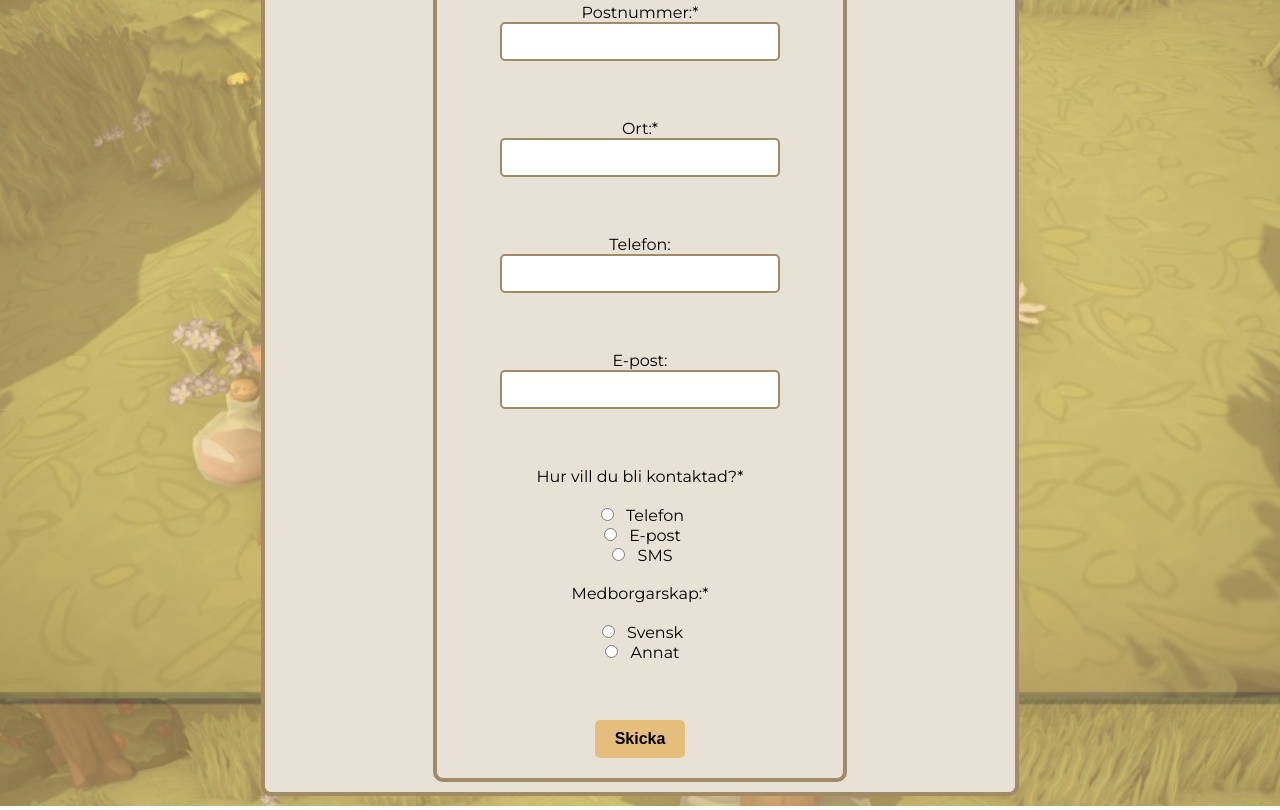
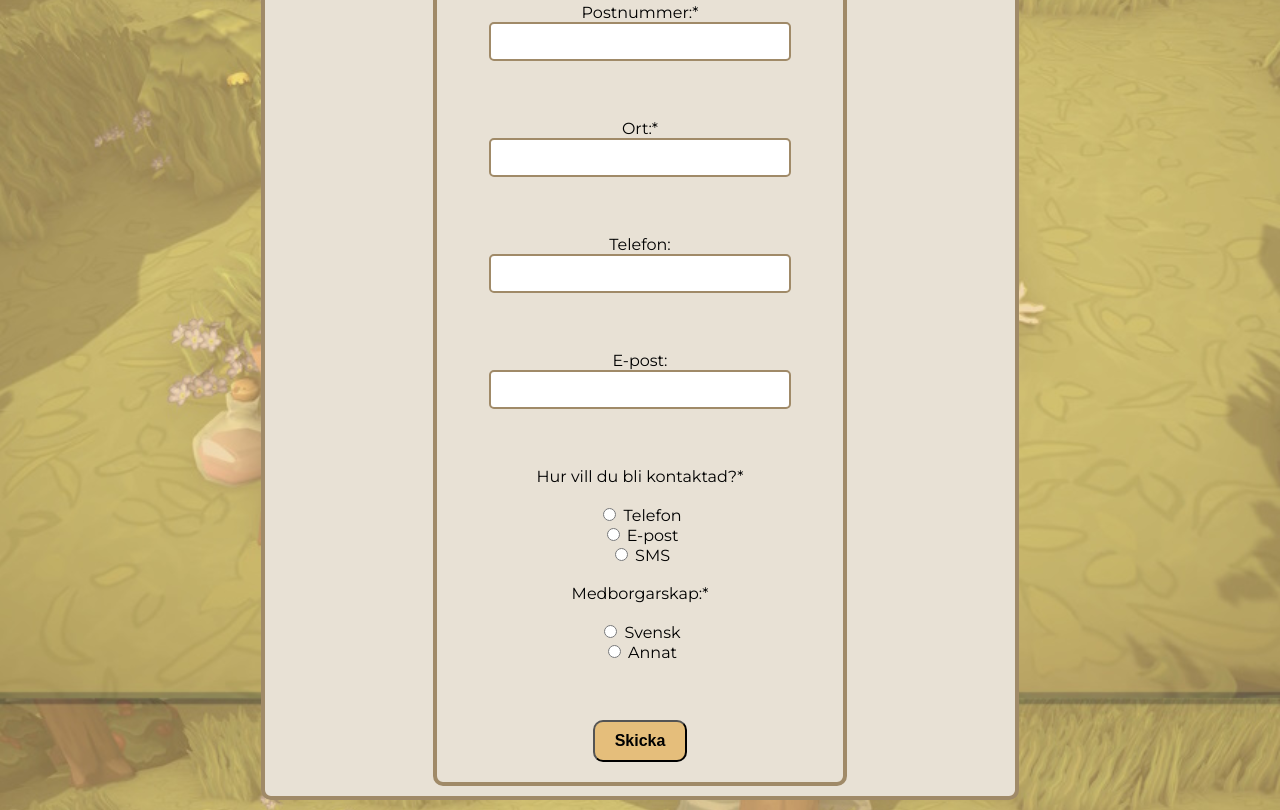
Before and after one commit to DannyAndersson/Webbutveckling-Final, a plain HTML site: page src/apply.html in a window 1280 px wide. Shown: the part 902-1712 px from the top of the page. Drawn offline with Linux system fonts and the light colour scheme; a web font is replaced by a local one.

Commit message:
final touchups and documentation fix - probably done?

```diff
--- a/src/apply.html
+++ b/src/apply.html
@@ -52,7 +52,6 @@
         <!-- End Header -->
 
         <!-- Main Section -->
-        <div class="main-flex-container">
         <div class="main-flex">
             <article class="bigger">
                 <h1>Apply</h1>
@@ -139,7 +138,6 @@
             </article>
         </div>
     </div>
-    </div>
 
     <!-- Scripts & Miscallenous -->
 
--- a/src/styling/apply.css
+++ b/src/styling/apply.css
@@ -34,61 +34,43 @@ form {
     border-radius: 10px; /* Rounded corners in accordance with style guidelines - 10px. */
 }
 
-/* Text fields and other input fields */
+/* Styling for the text form fields */
 form input[type="text"],
 form input[type="tel"],
 form input[type="email"] {
-    padding: 10px; /* Padding inside text fields */
-    border: 2px solid #A08A68; /* Border color */
-    border-radius: 5px; /* Rounded corners */
-    width: 70%; /* Adjusted width for a better layout */
+    padding: 10px;
+    border: 2px solid #A08A68;
+    border-radius: 5px;
+    width: 76%;
     margin-bottom: 20px; /* Space between input fields */
 }
 
-/* Radio buttons and checkboxes */
-.radio-checkbox-group {
-    display: flex;
-    justify-content: center;
-    align-items: center;
-    gap: 15px; /* Space between radio buttons/checkboxes */
-}
+/* Submit button */
+form input[type="submit"] {
+    padding: 10px 20px; /* Padding for button */
+    margin-top: 20px;
 
-/* Labels for radio buttons and checkboxes */
-form input[type="radio"],
-form input[type="checkbox"] {
-    margin-right: 8px; /* Space between button/checkbox and label */
-}
+    cursor: pointer;
 
-/* Accent coloring for submit button */
-form input[type="submit"] {
-    background-color: #E5BE7B; /* Accent color */
-    color: #000000; /* Contrasting text color */
-    border: none; /* No border for the submit button */
-    padding: 10px 20px; /* Padding for button */
+    border-radius: 10px;
+
     font-size: 16px; /* Larger font size for better readability */
     font-weight: bold; /* Bold text for emphasis */
-    border-radius: 5px; /* Rounded corners */
-    cursor: pointer;
-    margin-top: 20px;
+
+    background-color: #E5BE7B;  /* Light background colour */
+    color: #000000;
 }
 
 /* Hover effect for the submit button */
 form input[type="submit"]:hover {
-    background-color: #FFD800; /* Slightly darker shade on hover */
+    background-color: #FFD800; /* Change to accent colour */
 }
 
 /* Style for the conditional field (hidden by default) */
 #annat-land {
-    display: none; /* Initially hidden */
-    margin-top: 15px; /* Space above the conditional field */
+    display: none;      /* Initially hidden, shown by apply.js if "Medborgarskap: Annat" is selected */
+    margin-top: 15px;   /* Space above the conditional field */
 }
-
-/* Specific style for the header */
-h2 {
-    color: #E5BE7B; /* Matching header/footer color */
-    font-size: 24px; /* Larger font size for the header */
-}
-
 
 /* Media queries for desktop, apply page. */
 @media (min-width: 768px) {
@@ -100,6 +82,6 @@ h2 {
 /* Media queries for mobile, apply page. */
 @media (max-width: 768px) {
     form {
-        width: 80%;
+        width: 80%; /* mobile has a lot less space to work with, so occupy more of the screen */
     }
 }
--- a/src/styling/curriculum.css
+++ b/src/styling/curriculum.css
@@ -1,72 +1,43 @@
-/* This page is kind of messy, so let's start with a clean slate. Make sure the header style goes AFTER this. */
-* {
-    margin: 0;
-    padding: 0;
+*{
     box-sizing: border-box;
 }
 
 /* Main container styles */
-.main-flex-container {
-    display: block;
-    text-align: center;
+.main-flex {
     margin-top: 1%;
+    justify-content: center;
 }
 
+/* Sections are collapsible on this page. */
 section{
     display: block;
     width: 97%;
     justify-content: space-between;
 }
 
-/* Section header styles */
+/* Section header is clicked to reveal/hide sections. */
 .section-header {
+    width:100%;
+
+    padding: 10px;
+    margin-bottom: 10px;
+
+    border: 4px solid #A08A68;
+    border-radius: 10px;
+
+    text-align: left;
     background-color: #E8E1D5;
-    padding: 10px;
-    border: 2px solid #A08A68;
-    margin-bottom: 10px;
-    width:100%;
-    border-radius: 10px;
-    text-align: left;
 }
 .section-header:hover{
-    cursor: pointer;
-
+    cursor: pointer; /* Change cursor to pointer on hover so they know it's clickable */
 }
 
+/* Header text sizes */
 .section-header h1 {
     font-size: 24px;
 }
-
 .section-header h3 {
     font-size: 16px;
-}
-
-/* Article styles */
-article {
-    border: 2px solid #A08A68;
-    background-color: #E8E1D5;
-    padding: 10px;
-    margin-bottom: 10px;
-    text-align: left;
-    border-radius: 10px;
-}
-
-article h3 {
-    font-size: 20px;
-    margin-bottom: 5px;
-}
-
-article p {
-    margin-bottom: 10px;
-}
-
-article ul {
-    margin-bottom: 10px;
-}
-
-article ul li {
-    list-style-type: disc;
-    margin-left: 20px;
 }
 
 /* Hide collapsible sections by default */
@@ -85,7 +56,29 @@ article ul li {
     margin-bottom: 10px;
 }
 
-/* Style for the expanded state */
+/* Style for the expanded state, this is applied to sections when their headers are clicked */
 .collapsible-expanded {
     display: block;
 }
+
+/* Articles are children of sections, they contain the actual data */
+article {
+    padding: 10px;
+    margin-bottom: 10px;
+
+    border: 2px solid #A08A68;
+    border-radius: 10px; /* style guidelines */
+
+    text-align: left;
+    background-color: #E8E1D5;
+}
+
+/* UL was slightly too far from the article bottom */
+article ul {
+    margin-bottom: 10px;
+}
+
+/* increase list margin to left side */
+article ul li {
+    margin-left: 20px;
+}
--- a/src/styling/findus.css
+++ b/src/styling/findus.css
@@ -1,22 +1,35 @@
+*{
+    box-sizing: border-box;
+}
 
-.contact-info{
-    display: flex;
-    justify-content: left;
+.main-flex{
+    justify-content: center;
 }
+
+/* Contact info article */
+/* Reset list style */
 .contact-info ul{
+    padding: 0;
+
     list-style-type: none;
-    padding: 0;
 }
+
 .contact-info ul li{
     display: flex;
+    padding: 10px;
+
     align-items: center;
-    padding: 10px;
+
 }
+
+/* Not very happy about this. Set the image size to 50x50px */
 .contact-info ul li img{
     width: 50px;
     height: 50px;
     margin-right: 10px;
 }
+
+/* Reset a tag styling. */
 .contact-info ul li a{
     text-decoration: none;
     color: #000000;
@@ -25,6 +38,11 @@
 
 /* Media queries for desktop, find us page. */
 @media (min-width: 768px) {
+    /*
+        We use "smaller" and "bigger" classes to set the width of the article boxes in relation to each other.
+        This is to make the page look more visually appealing and fit more content on the screen.
+        We assign flex-basis on a per-page basis based on what fits the content best.
+    */
     .smaller{
       flex-basis: calc(5.00% - 10px); /* 33.33% width for each info box with margin */
     }
@@ -36,17 +54,17 @@
 /* Media queries for mobile, find us page. */
 @media (max-width: 768px) {
     .contact-info {
-        display: flex;
-        justify-content: center;
-        align-items: center;
         text-align: left;
     }
 
     .contact-info ul li a {
-        text-decoration: none;
-        color: #000000;
         word-break: break-all; /* This caused me a lot of trouble. */
-        font-size: 18px;
+        font-size: 18px;       /* Decrease font size because the screen is teeny. */
+    }
+
+    .main-flex{
+        /* For some reason, the flexbox is not centered on mobile. */
+        box-sizing: border-box;
     }
 
 }
--- a/src/styling/header-style.css
+++ b/src/styling/header-style.css
@@ -1,13 +1,8 @@
+/* The header styling is split into two parts: desktop and mobile. */
+
 /*
-- Styling guidelines & pallettes -
-#E8E1D5 - Content background
-#000000 - Content outline
-#A08A68 - Border/Logo Outline
-#E5BE7B - Header/Footer
-#FFD800 - Accent
+Header for desktop navbar - occupy full width of page top
 */
-
-/* Header for desktop navbar - occupy full width of page top */
 .header-desktop{
     background-color: #E5BE7B;
     border: 4px solid #A08A68;
@@ -52,12 +47,16 @@
     color: #FFD800;
 }
 
-/* Header for mobile navbar */
+/*
+Header for mobile navbar
+*/
 .header-mobile{
+    padding: 20px;
+
+    border: 4px solid #A08A68;
+    border-radius: 10px;
+
     background-color: #E5BE7B;
-    border: 4px solid #A08A68;
-    padding: 20px;
-    border-radius: 10px;
 }
 
 .header-mobile .header-logo{
@@ -108,7 +107,7 @@
 }
 
 /* Query for mobile view */
-@media only screen and (max-width: 1364px) {
+@media only screen and (max-width: 1365px) {
     .header-desktop{
         display: none;
     }
@@ -118,7 +117,7 @@
 }
 
 /* Query for desktop view */
-@media only screen and (min-width: 1365px) {
+@media only screen and (min-width: 1366px) {
     .header-desktop{
         display: block;
     }
@@ -126,10 +125,3 @@
         display: none;
     }
 }
-
-/* Query for general small screens but not mobile */
-@media only screen and (max-width: 1365px) {
-    .header-desktop ul li{
-        margin: 3.5%;
-    }
-}
--- a/src/styling/home.css
+++ b/src/styling/home.css
@@ -1,5 +1,10 @@
 /* Media queries for desktop, home page. */
 @media (min-width: 768px) {
+  /*
+      We use "smaller" and "bigger" classes to set the width of the article boxes in relation to each other.
+      This is to make the page look more visually appealing and fit more content on the screen.
+      We assign flex-basis on a per-page basis based on what fits the content best.
+  */
   .smaller{
     flex-basis: calc(23.33% - 10px); /* 33.33% width for each info box with margin */
   }
--- a/src/styling/style.css
+++ b/src/styling/style.css
@@ -5,57 +5,76 @@
 #A08A68 - Border/Logo Outline
 #E5BE7B - Header/Footer
 #FFD800 - Accent
+
+Border radius: 10px
+Border width (square): 4px
+Font: Montserrat, sans-serif
 */
+
+/* These styles are used over the entire site, unless overridden by page-specific ones */
 
 /* Body */
 body {
-    /*background-image: url('resources/background1.png');  -- Deprecated, we use dynamic backgrounds in background.js */
+    margin: 0;
+    padding: 0;
+
     background-size: cover;
     background-repeat: no-repeat;
     background-attachment: fixed;
-    margin: 0;
-    padding: 0;
+
     font-family: "Montserrat", sans-serif;
 }
 
 
 /* Main content */
-.main-flex-container {
-    display: block;
-    text-align: center;
-}
+.main-flex{
+    width: 97%;
+    margin: 0 auto;
 
-.main-flex{
+    justify-content: space-between;
+
     display: flex;
     flex-wrap: wrap;
-    width: 97%;
-    margin: 0 auto;
-    justify-content: space-between;
+    /*
+        This is basically my stand-in for responsive design. The main content is a flex container.
+        On small screens, the sections and articles which are children of the main content will
+        have their flex-basis changed so that they appear in a single column.
+        Should I just be setting the flex-direction to column instead? Probably! This works, though,
+        and it allows for more dynamic styling. If you really don't like it, I can change it.
+    */
 }
 
 article{
-    flex-grow: 1;
-    margin-right: 0px; /* Add margin between info boxes */
-    background-color: #E8E1D5;
-    border: 4px solid #A08A68;
     padding: 10px;
     margin: 10px;
-    border-radius: 10px;
+    margin-right: 0px; /* Add margin between info boxes */
+
+    flex-grow: 1;   /* This causes the article to take up the full width of the container even if it doesn't need to, for a grid-like appearance */
+    border: 4px solid #A08A68;
+
+    border-radius: 10px; /* 10px as always */
+
+    background-color: #E8E1D5;
 
     text-align: center;
 }
 
+/* YouTube video styling */
 article iframe{
     width: 50%;
     height: 248px;
 }
 
-/* General styling */
+/*
+    General styling below
+*/
+
+/* Disables margin */
 .no-margin p{
     margin: 0;
 }
 
-/* Hide on mobile */
+/* Hides element on mobile */
 @media (max-width: 768px) {
     .no-mobile{
         display: none;
```
Also changed, not shown: src/about.html (+3 -5 lines), src/curriculum.html (+0 -2 lines), src/findus.html (+0 -2 lines), src/index.html (+0 -2 lines), src/styling/about.css (+7 -0 lines), src/submitted.html (+0 -2 lines), reports/bug_tracker.txt. Lines whose indentation alone changed are shown as unchanged.
